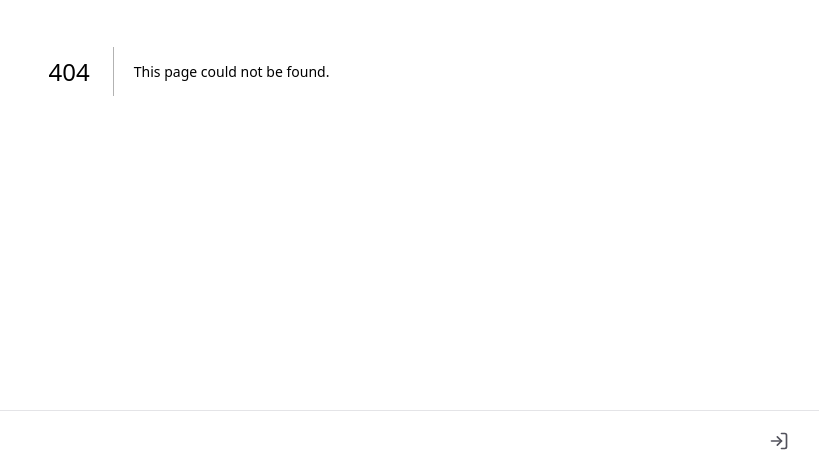
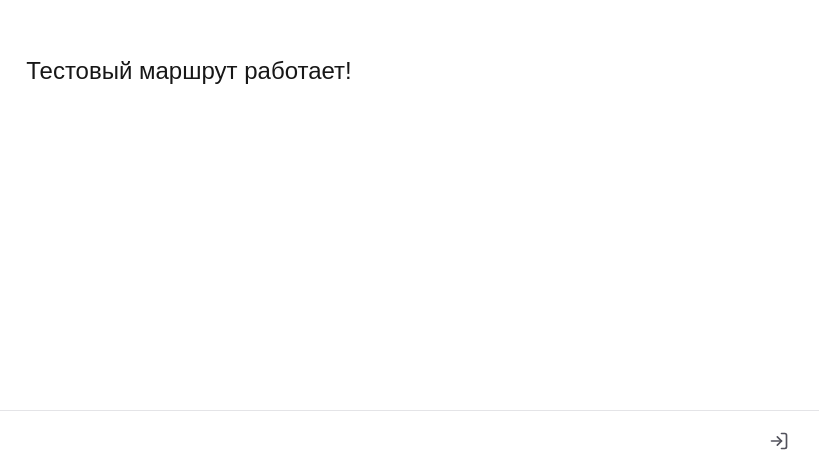
Before and after one commit to robowedo174-collab/activity-generator-v1, a Next.js app: page /test-route in a window 1280 px wide. Before the commit this address had no page. Shown: the part 329-800 px from the top of the page, without its empty margins (451-1270 px from the left). Built offline with nearby package versions, Linux system fonts and the light colour scheme.

Commit message:
test: add test route to verify routing works

```diff
--- /dev/null
+++ b/app/test-route/page.tsx
@@ -0,0 +1,7 @@
+export default function TestRoute() {
+  return (
+    <div className="flex min-h-screen items-center justify-center">
+      <h1 className="text-2xl">Тестовый маршрут работает!</h1>
+    </div>
+  );
+}
```
